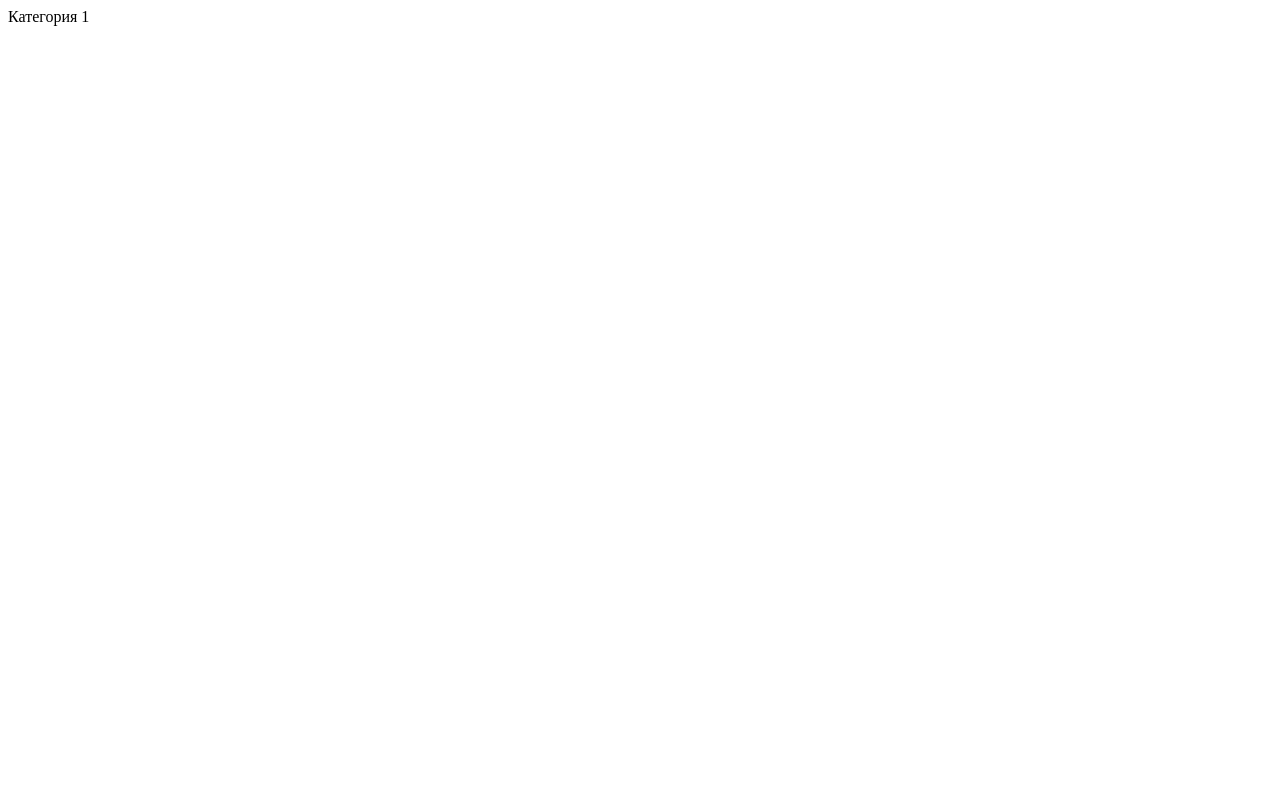
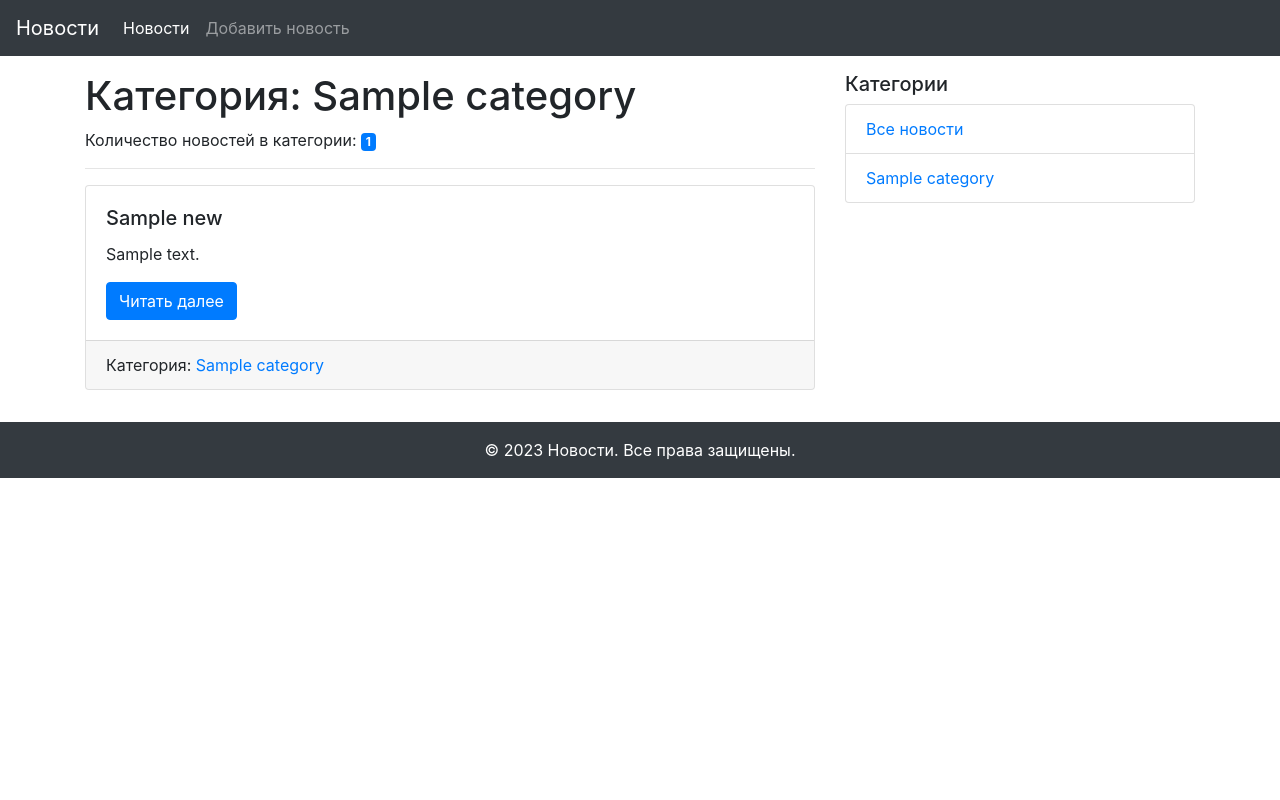
Before and after one commit to nikitka1234/pythonProject6, a Flask app: page /category/1 in a window 1280 px wide. Before the commit the page is almost empty. Run offline with Flask 3, Linux system fonts and the light colour scheme; tables that the repository leaves empty hold one stand-in row (values such as "Sample post"); some libraries are stand-ins or nearby versions.

Commit message:
Commit #6

```diff
--- a/main.py
+++ b/main.py
@@ -20,6 +20,7 @@ class NewNews(FlaskForm):
     title = StringField('Название новости', validators=[DataRequired(message="Поле не должо быть пустым"),
                                                         Length(max=255, message="Название не должно быть более 255 символов")])
     text = TextAreaField('Текст новости', validators=[DataRequired(message="Поле не должо быть пустым")])
+    category = SelectField('Категория новости')
     submit = SubmitField('Отправить')
 
 
@@ -30,11 +31,25 @@ app.config['SQLALCHEMY_DATABASE_URI'] = 'sqlite:///db.sqlite3'
 db = SQLAlchemy(app)
 
 
+class Category(db.Model):
+    id = db.Column(db.Integer, primary_key=True)
+    title = db.Column(db.String(255), unique=True, nullable=False)
+    news = db.relationship('News', back_populates='category')
+
+    def __repr__(self):
+        return f"Category: {self.id}. {self.title}"
+
+
 class News(db.Model):
     id = db.Column(db.Integer, primary_key=True)
     title = db.Column(db.String(255), unique=True, nullable=False)
     text = db.Column(db.Text, nullable=False)
     date = db.Column(db.DateTime, default=datetime.utcnow())
+    category_id = db.Column(db.Integer, db.ForeignKey('category.id'), nullable=True)
+    category = db.relationship('Category', back_populates='news')
+
+    def __repr__(self):
+        return f"News: {self.id}. {self.title}"
 
 
 with app.app_context():
@@ -43,11 +58,14 @@ with app.app_context():
 
 def index():
     news_list = News.query.all()
-    return render_template("index.html", news_list=news_list)
+    categories = Category.query.all()
+
+    return render_template("index.html", news_list=news_list, categories=categories)
 
 
 def form():
     user_form = UserForm()
+    categories = Category.query.all()
 
     if user_form.validate_on_submit():
         name = user_form.name.data
@@ -59,22 +77,25 @@ def form():
 
         return redirect("/")
 
-    return render_template("form.html", form=user_form)
+    return render_template("form.html", form=user_form, categories=categories)
 
 
 def add_news():
     new = NewNews()
+    new.category.choices = [cat.title for cat in Category.query.all()]
+    categories = Category.query.all()
 
     if new.validate_on_submit():
         no = News()
         no.title = new.title.data
         no.text = new.text.data
+        no.category_id = Category.query.filter(Category.title == new.category.data).first().id
         db.session.add(no)
         db.session.commit()
 
         return redirect("/")
 
-    return render_template("add_news.html", form=new)
+    return render_template("add_news.html", form=new, categories=categories)
 
 
 def news():
@@ -83,11 +104,17 @@ def news():
 
 def news_detail(id):
     news_d = News.query.get(id)
-    return render_template("news_detail.html", news_d=news_d)
+    categories = Category.query.all()
+
+    return render_template("news_detail.html", news_d=news_d, categories=categories)
 
 
-def category(name):
-    return f"Категория {name}"
+def category(id):
+    c_news_list = News.query.filter(News.category_id == id).all()
+    categories = Category.query.all()
+
+    return render_template("category.html", category_name=Category.query.get(id).title,
+                           news=c_news_list, categories=categories)
 
 
 app.add_url_rule('/', 'index', index)
@@ -95,4 +122,4 @@ app.add_url_rule('/form', 'form', form, methods=["GET", "POST"])
 app.add_url_rule('/add_news', 'add_news', add_news, methods=["GET", "POST"])
 app.add_url_rule('/news', 'news', news)
 app.add_url_rule('/news_detail/<int:id>', 'news_detail', news_detail)
-app.add_url_rule('/category/<string:name>', 'category', category)
+app.add_url_rule('/category/<int:id>', 'category', category)
--- /dev/null
+++ b/templates/category.html
@@ -0,0 +1,28 @@
+{% extends "base.html" %}
+{% block title %}
+  Главная страница
+{% endblock title %}
+{% block content %}
+  <h1>Категория: {{ category_name }}</h1>
+  <p>Количество новостей в категории: <span class="badge badge-primary">{{ news|length }}</span></p>
+  <hr>
+  {% for news in news %}
+  <div class="card mb-3">
+    <div class="card-body">
+      <h5 class="card-title">{{ news.title }}</h5>
+      <p class="card-text">{{ news.text|truncate(100) }}</p>
+      <a href="{{ url_for('news_detail', id=news.id) }}" class="btn btn-primary">Читать далее</a>
+    </div>
+    <div class="card-footer">
+      {% if news.created_date %}
+        <span class="card-link">Дата создания: {{ news.created_date.strftime('%d.%m.%Y') }}</span>
+      {% endif %}
+      {% if news.category %}
+        <span class="card-link">Категория: <a href="{{ url_for('category', id=news.category.id) }}">{{ news.category.title }}</a></span>
+      {% endif %}
+    </div>
+  </div>
+  {% else %}
+  <p class="card-text">Новостей пока нет!</p>
+  {% endfor %}
+{% endblock content %}
--- a/templates/side_navigation.html
+++ b/templates/side_navigation.html
@@ -1,8 +1,9 @@
 <div class="col-md-4">
           <h5>Категории</h5>
           <ul class="list-group">
-            <li class="list-group-item"><a href="#">Все новости</a></li>
-            <li class="list-group-item"><a href="#">Категория</a></li>
-            <li class="list-group-item"><a href="#">Категория</a></li>
+              <li class="list-group-item"><a href="{{ url_for("index") }}">Все новости</a></li>
+              {% for cat in categories %}
+                  <li class="list-group-item"><a href="{{ url_for("category", id=cat.id) }}">{{ cat.title }}</a></li>
+              {% endfor %}
           </ul>
 </div>
```
Also changed, not shown: templates/add_news.html (+9 -0 lines), templates/news_detail.html (+9 -3 lines).
